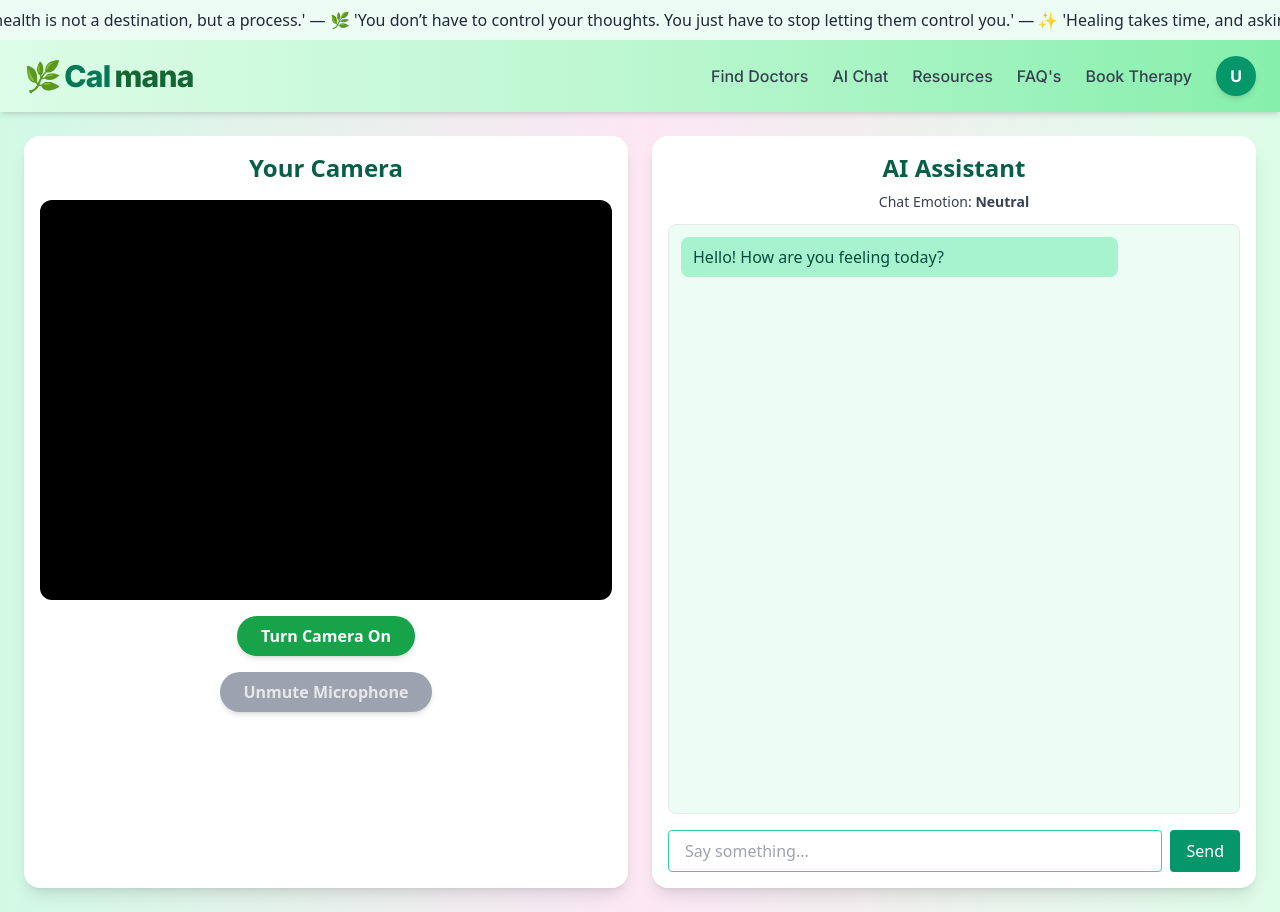
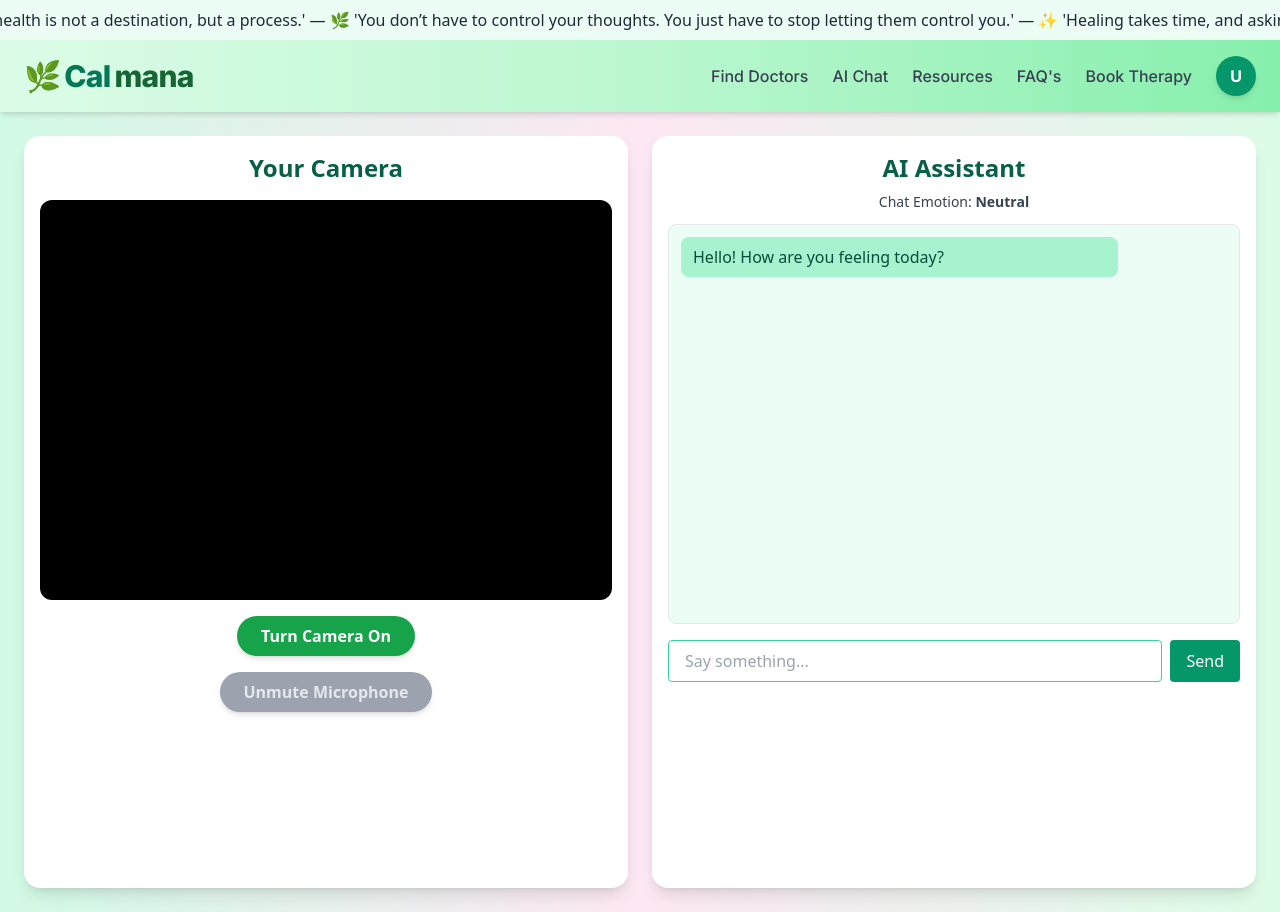
Before and after one commit to hardik951/Calmana, a React (Create React App) app in the folder client/: page /video-session in a window 1280 px wide. Built offline with nearby package versions, Linux system fonts and the light colour scheme; sample sign-in values are in the browser's storage.

Commit message:
scrollable page in chatbox

```diff
--- a/client/src/pages/VideoSession.jsx
+++ b/client/src/pages/VideoSession.jsx
@@ -22,6 +22,9 @@ const VideoSession = () => {
 
   // Web Speech API refs
   const recognitionRef = useRef(null);
+
+  // 🔹 Chat container ref for auto-scroll
+  const chatContainerRef = useRef(null);
 
   const sendFrameToBackend = async () => {
     if (!videoRef.current || !cameraOn) return;
@@ -49,7 +52,6 @@ const VideoSession = () => {
       console.error("⚠️ Error sending frame:", err);
     }
   };
-
 
   // Start camera
   const startCamera = async () => {
@@ -227,6 +229,16 @@ const VideoSession = () => {
     if (e.key === "Enter") handleSend();
   };
 
+  // 🔹 Auto-scroll when messages change
+  useEffect(() => {
+    if (chatContainerRef.current) {
+      chatContainerRef.current.scrollTo({
+        top: chatContainerRef.current.scrollHeight,
+        behavior: "smooth", // smooth scrolling
+      });
+    }
+  }, [messages]);
+
   return (
     <div className="min-h-screen flex flex-col lg:flex-row bg-gradient-to-r from-emerald-100 via-pink-100 to-green-100 p-6 gap-6">
       {/* Left: User Camera */}
@@ -290,7 +302,11 @@ const VideoSession = () => {
           Chat Emotion: <span className="font-semibold">{chatEmotion}</span>
         </div>
 
-        <div className="flex-1 overflow-y-auto border rounded-lg p-3 mb-4 bg-emerald-50">
+        {/* 🔹 Scrollable chat with auto-scroll */}
+        <div
+          ref={chatContainerRef}
+          className="flex-1 overflow-y-auto border rounded-lg p-3 mb-4 bg-emerald-50 max-h-[400px]"
+        >
           {messages.map(({ id, text, sender }) => (
             <div
               key={id}
```
Lines whose indentation alone changed are shown as unchanged.
